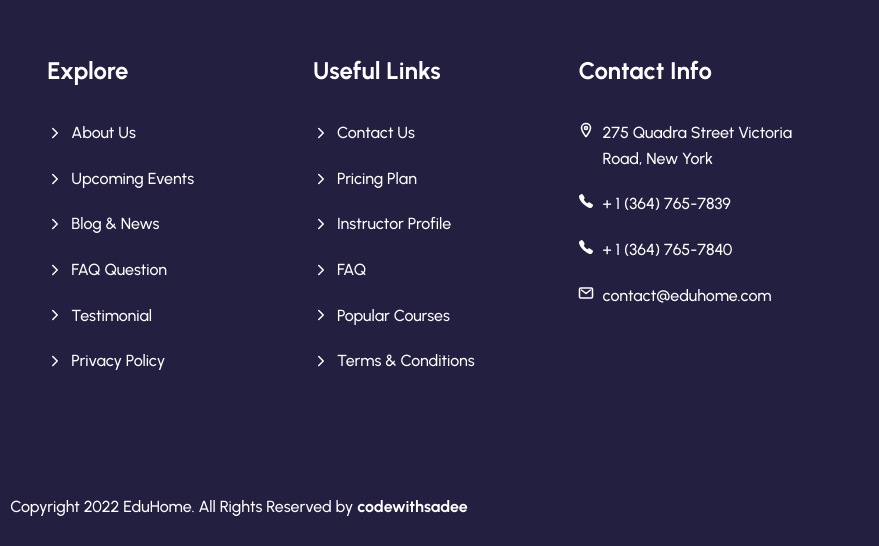
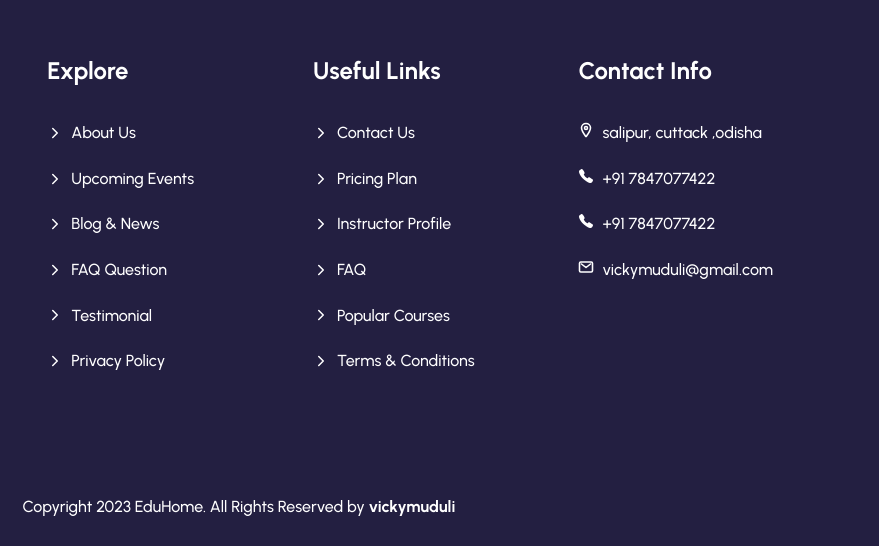
Before and after one commit to vickymuduli3083/Learn-O--vicky, a plain HTML site: page index.html in a window 1280 px wide. Shown: the part 6085-6631 px from the top of the page, 401-1280 px from the left. Drawn offline with nearby package versions, Linux system fonts and the light colour scheme.

Commit message:
some changes

```diff
--- a/index.html
+++ b/index.html
@@ -1310,26 +1310,26 @@
             <ion-icon name="location-outline" aria-hidden="true"></ion-icon>
 
             <address class="footer-link">
-              275 Quadra Street Victoria Road, New York
+             salipur, cuttack ,odisha
             </address>
           </li>
 
           <li class="footer-item">
             <ion-icon name="call" aria-hidden="true"></ion-icon>
 
-            <a href="tel:+13647657839" class="footer-link">+ 1 (364) 765-7839</a>
+            <a href="tel:+13647657839" class="footer-link">+91 7847077422</a>
           </li>
 
           <li class="footer-item">
             <ion-icon name="call" aria-hidden="true"></ion-icon>
 
-            <a href="tel:+13647657840" class="footer-link">+ 1 (364) 765-7840</a>
+            <a href="tel:+13647657840" class="footer-link">+91 7847077422</a>
           </li>
 
           <li class="footer-item">
             <ion-icon name="mail-outline" aria-hidden="true"></ion-icon>
 
-            <a href="mailto:contact@eduhome.com" class="footer-link">contact@eduhome.com</a>
+            <a href="mailto:contact@eduhome.com" class="footer-link">vickymuduli@gmail.com</a>
           </li>
 
         </ul>
@@ -1338,7 +1338,7 @@
 
       <div class="footer-bottom">
         <p class="copyright">
-          Copyright 2022 EduHome. All Rights Reserved by <a href="#" class="copyright-link">codewithsadee</a>
+          Copyright 2023 EduHome. All Rights Reserved by <a href="#" class="copyright-link">vickymuduli</a>
         </p>
       </div>
 
```
